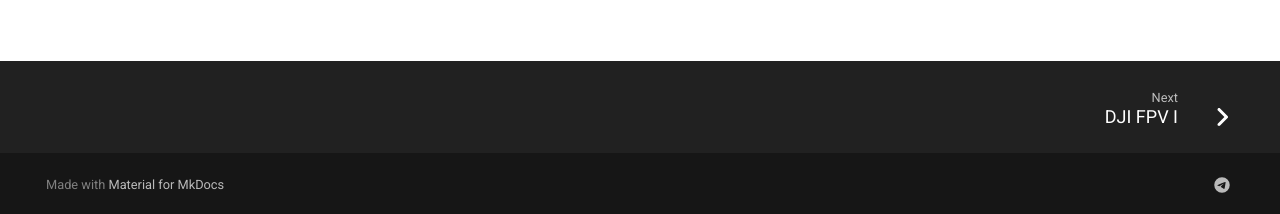
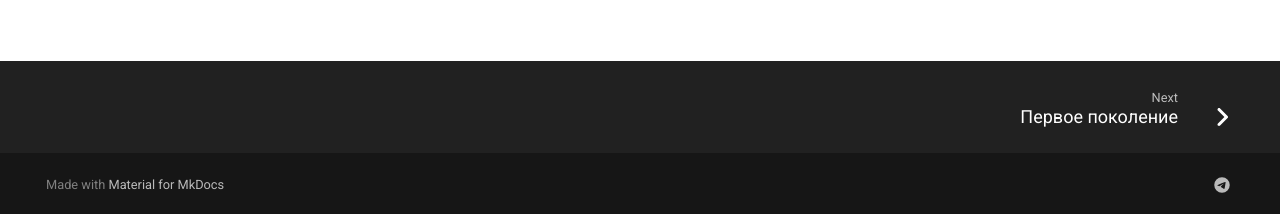
Before and after one commit to benmozes/djifpvdocs, an MkDocs documentation site: the page built from docs/index.md, in a window 1280 px wide. Shown: the part 683-897 px from the top of the page. Built offline with MkDocs 1.6.1 and Material for MkDocs 9.7.7, drawn with Linux system fonts in a browser that asks for light colours.

Commit message:
Update mkdocs.yml

```diff
--- a/mkdocs.yml
+++ b/mkdocs.yml
@@ -54,7 +54,7 @@ nav:
   - Knowledge Base:
     - 'DJI FPV': index.md
   - Первое поколение:
-    - 'DJI FPV I': first_gen/index.md
+    - 'Первое поколение': first_gen/index.md
     - 'Очки': first_gen/goggles/index.md
 
 language: ru
```
